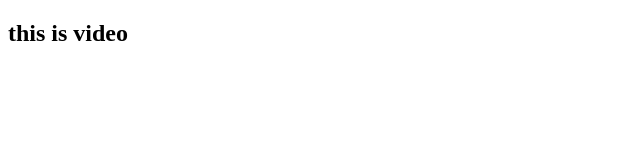
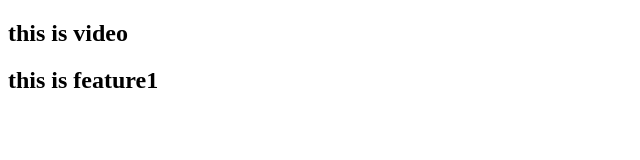
Before and after one commit to NitishSahu-001/firstgitdemo, a plain HTML site: page video.html in a window 1280 px wide. Shown: the whole page, without its empty margins (0-640 px from the left). Drawn offline with Linux system fonts and the light colour scheme.

Commit message:
this is feature1

```diff
--- a/video.html
+++ b/video.html
@@ -7,5 +7,6 @@
 </head>
 <body>
     <h2>this is video </h2>
+    <h2>this is feature1</h2>
 </body>
 </html>
```
